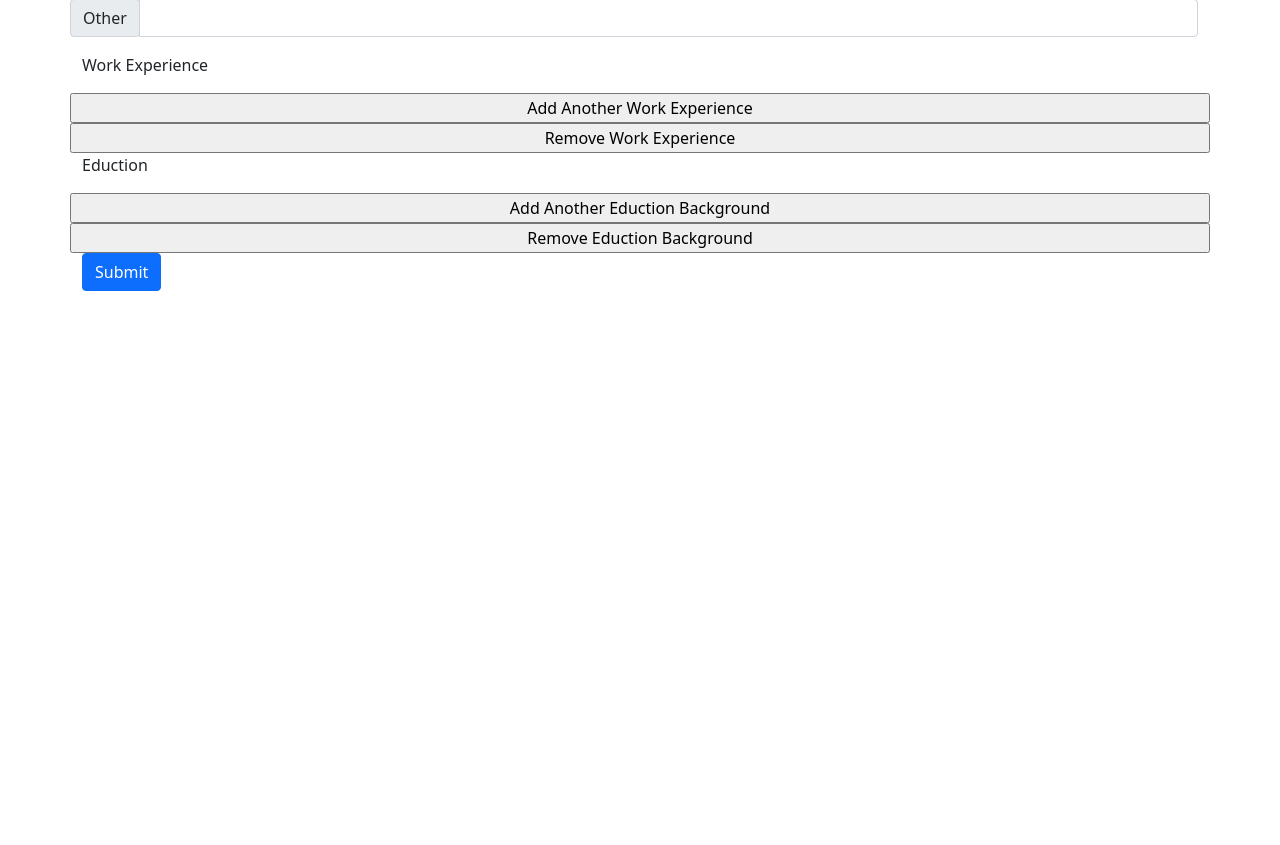
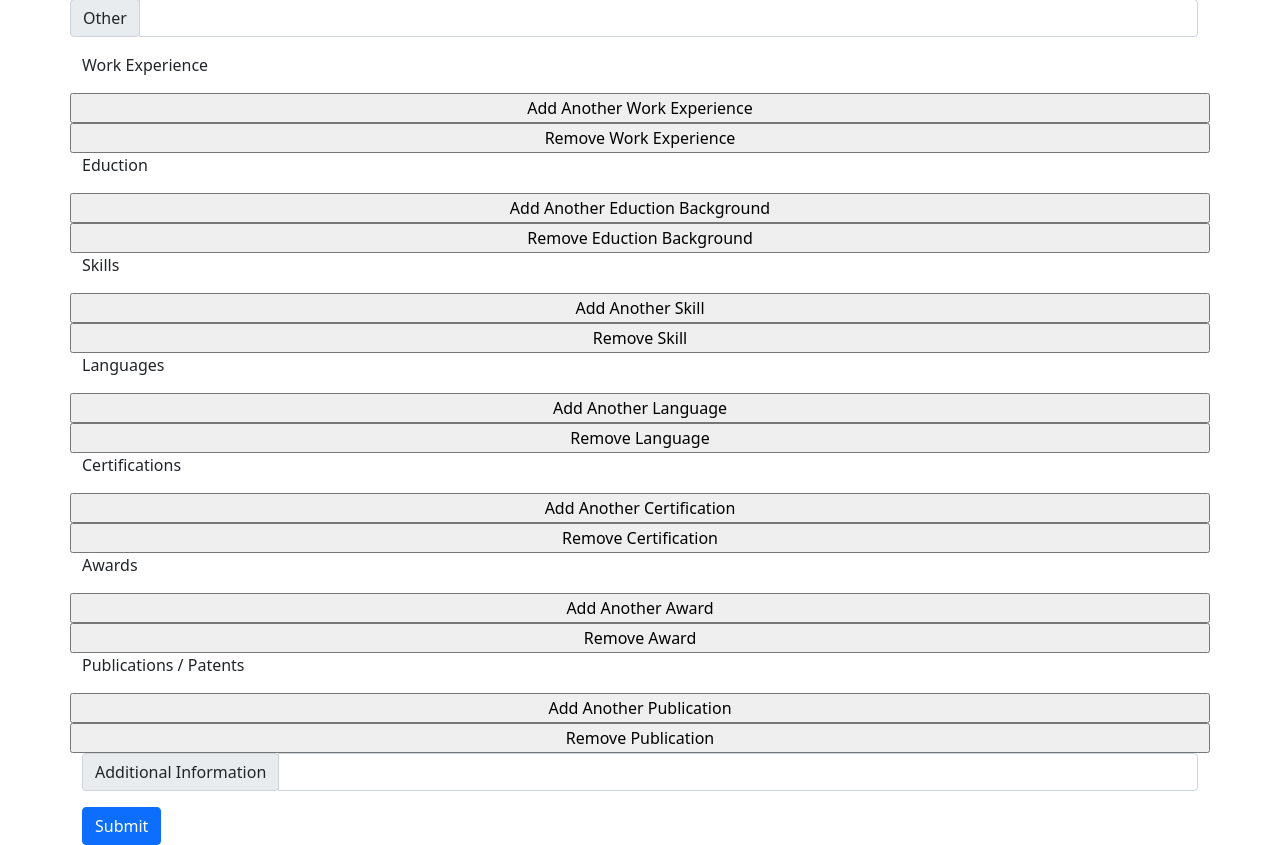
Before and after one commit to isakaii/neurodiversity-job-engine, a Django app: page /resumes/upload in a window 1280 px wide. Shown: the part 2057-2902 px from the top of the page. Before the commit the page ends 2348 px from the top, so only its background shows below. Run offline with Django 3.2, Linux system fonts and the light colour scheme; the visitor is signed in with stand-in values (Sample User, id 1); some libraries are stand-ins or nearby versions.

Commit message:
skills, languages, certifications, awards and publications fields

```diff
--- a/jobmatching/resumes/templates/resumes/upload.html
+++ b/jobmatching/resumes/templates/resumes/upload.html
@@ -107,6 +107,53 @@
             </div>
 
             <div class="form-group row">
+                <p class="text-left">Skills</p>
+                <div class="list-group" id="skills_form">
+                </div>
+                <input type="button" value="Add Another Skill" id="add_skills" onclick="add_skills_func(event);">
+                <input type="button" value="Remove Skill" id="remove_skills" onclick="remove_skills_func(event);">
+            </div>
+
+            <div class="form-group row">
+                <p class="text-left">Languages</p>
+                <div class="list-group" id="languages_form">
+                </div>
+                <input type="button" value="Add Another Language" id="add_languages" onclick="add_languages_func(event);">
+                <input type="button" value="Remove Language" id="remove_languages" onclick="remove_languages_func(event);">
+            </div>
+
+            <div class="form-group row">
+                <p class="text-left">Certifications</p>
+                <div class="list-group" id="certifications_form">
+                </div>
+                <input type="button" value="Add Another Certification" id="add_certifications" onclick="add_certifications_func(event);">
+                <input type="button" value="Remove Certification" id="remove_certifications" onclick="remove_certifications_func(event);">
+            </div>
+
+            <div class="form-group row">
+                <p class="text-left">Awards</p>
+                <div class="list-group" id="awards_form">
+                </div>
+                <input type="button" value="Add Another Award" id="add_award" onclick="add_awards_func(event);">
+                <input type="button" value="Remove Award" id="remove_award" onclick="remove_awards_func(event);">
+            </div>
+
+            <div class="form-group row">
+                <p class="text-left">Publications / Patents</p>
+                <div class="list-group" id="publications_form">
+                </div>
+                <input type="button" value="Add Another Publication" id="add_publications" onclick="add_publications_func(event);">
+                <input type="button" value="Remove Publication" id="remove_publications" onclick="remove_publications_func(event);">
+            </div>
+
+            <div class="input-group mb-3">
+                <div class="input-group-prepend">
+                    <span class="input-group-text" id="basic-addon1">Additional Information</span>
+                </div>
+                <input class="form-control" name="additional_info"></textarea>
+            </div>
+
+            <div class="form-group row">
                 <!--
                     <input class="form-control form-control-lg" id="formFileLg" type="file" name="file"/>
                 -->
--- a/jobmatching/static/js/upload.form.js
+++ b/jobmatching/static/js/upload.form.js
@@ -1,5 +1,11 @@
 var work_experiences = 1;
 var eductions = 1;
+var skills = 1;
+var languages = 1;
+var certifications = 1;
+var awards = 1;
+var publicatiions = 1;
+
 var parser = new DOMParser();
 
 function add_work_experience_func(e) {
@@ -185,3 +191,246 @@ function remove_eduction_func(e) {
     eduction_form.lastChild.remove();
     eductions--;
 }
+
+function add_skills_func(e) {
+    e.preventDefault();
+
+    var skills_form = document.getElementById("skills_form");
+    var form_name = `skills${skills}`
+
+    var doc = parser.parseFromString(
+        `
+        <p class="text-left">Skills ${skills}</p>
+
+        <div class="input-group mb-3">
+            <div class="input-group-prepend">
+                <span class="input-group-text" id="basic-addon1">Skill Name</span>
+            </div>
+            <input class="form-control" name="${form_name}"></textarea>
+        </div>
+
+
+        <div class="input-group mb-3">
+            <div class="input-group-prepend">
+                <span class="input-group-text" id="basic-addon1">Years of Experiencce</span>
+            </div>
+            <input class="form-control" name="${form_name}"></textarea>
+        </div>
+
+        <div class="input-group mb-3">
+            <div class="input-group-prepend">
+                <span class="input-group-text" id="basic-addon1">Level of experience</span>
+            </div>
+            <label class="list-group-item">
+                <input class="form-check-input me-1" type="checkbox" value="Beginner" name="${form_name}">
+                Beginner
+                <input class="form-check-input me-1" type="checkbox" value="Intermediate" name="${form_name}">
+                Intermediate
+                <input class="form-check-input me-1" type="checkbox" value="Proficient" name="${form_name}">
+                Proficient
+                <input class="form-check-input me-1" type="checkbox" value="Expert" name="${form_name}">
+                Expert
+            </label>
+        </div>
+        `, "text/html"
+    );
+    skills_form.append(doc.body);
+    skills++;
+}
+
+function remove_skills_func(e) {
+    e.preventDefault();
+
+    var skills_form = document.getElementById("skills_form");
+    skills_form.lastChild.remove();
+    skills--;
+}
+
+function add_languages_func(e) {
+    e.preventDefault();
+
+    var languages_form = document.getElementById("languages_form");
+    var form_name = `languages${languages}`
+
+    var doc = parser.parseFromString(
+        `
+        <p class="text-left">Languages ${languages}</p>
+
+        <div class="input-group mb-3">
+            <div class="input-group-prepend">
+                <span class="input-group-text" id="basic-addon1">Language Name</span>
+            </div>
+            <input class="form-control" name="${form_name}"></textarea>
+        </div>
+
+        <div class="input-group mb-3">
+            <div class="input-group-prepend">
+                <span class="input-group-text" id="basic-addon1">Level of experience</span>
+            </div>
+            <label class="list-group-item">
+                <input class="form-check-input me-1" type="checkbox" value="Beginner" name="${form_name}">
+                Beginner
+                <input class="form-check-input me-1" type="checkbox" value="Intermediate" name="${form_name}">
+                Intermediate
+                <input class="form-check-input me-1" type="checkbox" value="Proficient" name="${form_name}">
+                Proficient
+                <input class="form-check-input me-1" type="checkbox" value="Expert" name="${form_name}">
+                Expert
+            </label>
+        </div>
+        `, "text/html"
+    );
+    languages_form.append(doc.body);
+    languages++;
+}
+
+function remove_languages_func(e) {
+    e.preventDefault();
+
+    var languages_form = document.getElementById("languages_form");
+    languages_form.lastChild.remove();
+    languages--;
+}
+
+function add_certifications_func(e) {
+    e.preventDefault();
+
+    var certifications_form = document.getElementById("certifications_form");
+    var form_name = `certifications${certifications}`
+
+    var doc = parser.parseFromString(
+        `
+        <p class="text-left">Certifications ${certifications}</p>
+
+        <div class="input-group mb-3">
+            <div class="input-group-prepend">
+                <span class="input-group-text" id="basic-addon1">Title</span>
+            </div>
+            <input class="form-control" name="${form_name}"></textarea>
+        </div>
+
+
+        <div class="input-group mb-3">
+            <p class="text-left">Time Period</p>
+            <div class="input-group-prepend">
+                <span class="input-group-text" id="basic-addon1">From</span>
+            </div>
+            <input class="form-control" name="${form_name}"></textarea>
+            <div class="input-group-prepend">
+                <span class="input-group-text" id="basic-addon1">To</span>
+            </div>
+            <input class="form-control" name="${form_name}" value="Present"></textarea>
+        </div>
+
+        <div class="input-group mb-3">
+            <div class="input-group-prepend">
+                <span class="input-group-text" id="basic-addon1">Description</span>
+            </div>
+            <input class="form-control" name="${form_name}"></textarea>
+        </div>
+
+        `, "text/html"
+    );
+    certifications_form.append(doc.body);
+    certifications++;
+}
+
+function remove_certifications_func(e) {
+    e.preventDefault();
+
+    var certifications_form = document.getElementById("certifications_form");
+    certifications_form.lastChild.remove();
+    certifications--;
+}
+
+function add_awards_func(e) {
+    e.preventDefault();
+
+    var awards_form = document.getElementById("awards_form");
+    var form_name = `awards${awards}`
+
+    var doc = parser.parseFromString(
+        `
+        <p class="text-left">Awards ${certifications}</p>
+
+        <div class="input-group mb-3">
+            <div class="input-group-prepend">
+                <span class="input-group-text" id="basic-addon1">Title</span>
+            </div>
+            <input class="form-control" name="${form_name}"></textarea>
+        </div>
+
+
+        <div class="input-group mb-3">
+            <div class="input-group-prepend">
+                <span class="input-group-text" id="basic-addon1">Time</span>
+            </div>
+            <input class="form-control" name="${form_name}"></textarea>
+        </div>
+
+        <div class="input-group mb-3">
+            <div class="input-group-prepend">
+                <span class="input-group-text" id="basic-addon1">Description</span>
+            </div>
+            <input class="form-control" name="${form_name}"></textarea>
+        </div>
+
+        `, "text/html"
+    );
+    awards_form.append(doc.body);
+    awards++;
+}
+
+function remove_awards_func(e) {
+    e.preventDefault();
+
+    var awards_form = document.getElementById("awards_form");
+    awards_form.lastChild.remove();
+    awards--;
+}
+
+function add_publications_func(e) {
+    e.preventDefault();
+
+    var publications_form = document.getElementById("publications_form");
+    var form_name = `publications${publicatiions}`
+
+    var doc = parser.parseFromString(
+        `
+        <p class="text-left">Publications / Patents ${publicatiions}</p>
+
+        <div class="input-group mb-3">
+            <div class="input-group-prepend">
+                <span class="input-group-text" id="basic-addon1">Title</span>
+            </div>
+            <input class="form-control" name="${form_name}"></textarea>
+        </div>
+
+
+        <div class="input-group mb-3">
+            <div class="input-group-prepend">
+                <span class="input-group-text" id="basic-addon1">Time</span>
+            </div>
+            <input class="form-control" name="${form_name}"></textarea>
+        </div>
+
+        <div class="input-group mb-3">
+            <div class="input-group-prepend">
+                <span class="input-group-text" id="basic-addon1">Description</span>
+            </div>
+            <input class="form-control" name="${form_name}"></textarea>
+        </div>
+
+        `, "text/html"
+    );
+    publications_form.append(doc.body);
+    publicatiions++;
+}
+
+function remove_publicatiions_func(e) {
+    e.preventDefault();
+
+    var publications_form = document.getElementById("publications_form");
+    publications_form.lastChild.remove();
+    publicatiions--;
+}
```
